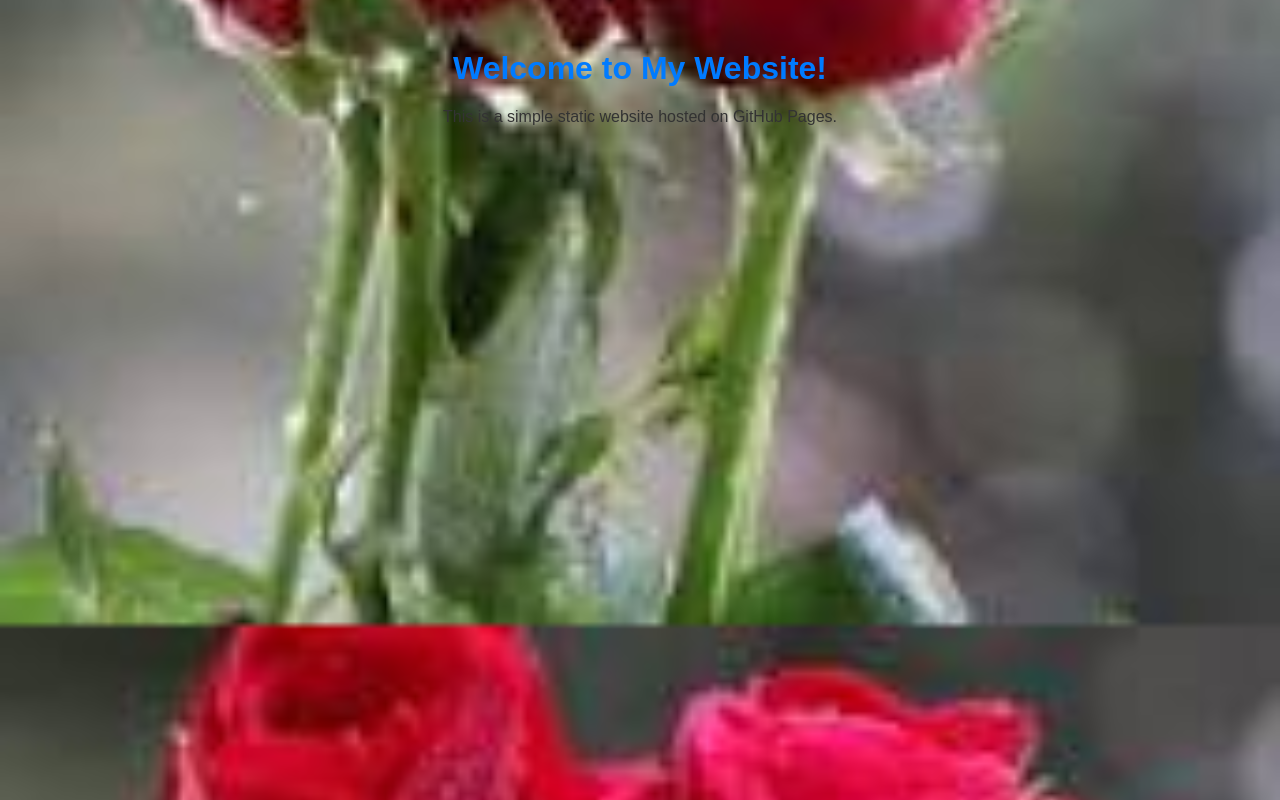
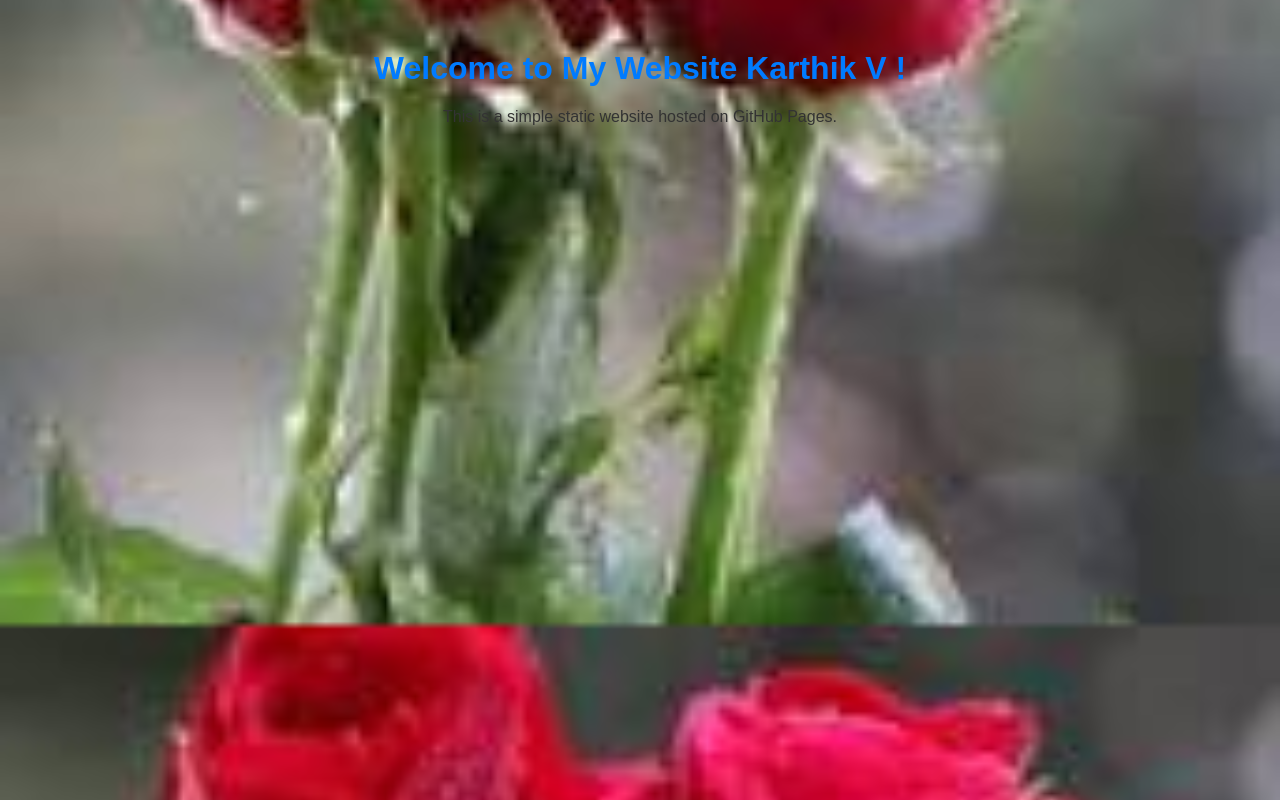
Before and after one commit to karthik7996/website.com, a plain HTML site: page index.html in a window 1280 px wide. Drawn offline with Linux system fonts and the light colour scheme.

Commit message:
Update index.html

```diff
--- a/index.html
+++ b/index.html
@@ -7,7 +7,7 @@
   <link rel="stylesheet" href="styles.css">
 </head>
 <body>
-  <h1>Welcome to My Website!</h1>
+  <h1>Welcome to My Website Karthik V !</h1>
   <p>This is a simple static website hosted on GitHub Pages.</p>
   <script src="script.js"></script>
 </body>
```
